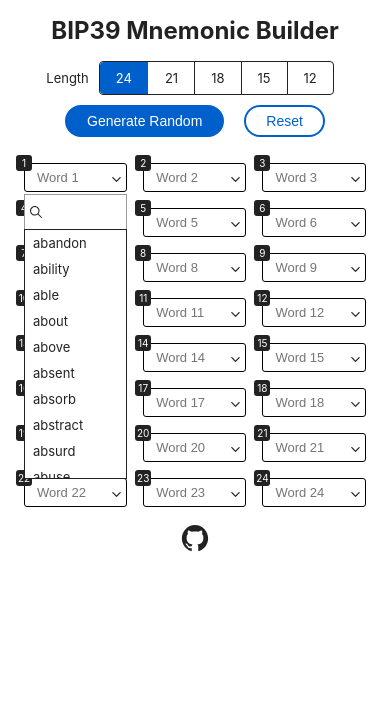
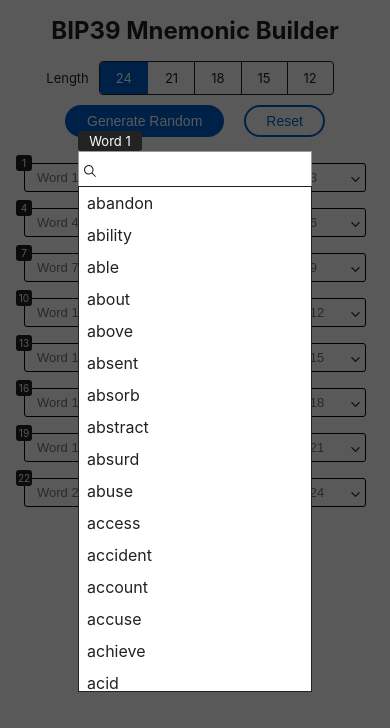
Before and after one commit to mikeygee/bip39, a Gatsby site: page / in a window 390 px wide. Both pictures are taken after a click on the icon 116 px from the left and 179 px from the top of the page. Built offline with nearby package versions, Linux system fonts and the light colour scheme; Gatsby itself is replaced by a stand-in of ours.

Commit message:
overlay ui for phones

```diff
--- a/src/components/WordSelector.js
+++ b/src/components/WordSelector.js
@@ -22,6 +22,9 @@ const Container = styled.div`
             &.selected {
                 color: ${colors.textSelected};
                 background-color: ${colors.bgSelected};
+            }
+            @media (${breakpoints.phone}) {
+                font-size: 16px;
             }
         }
     }
@@ -77,6 +80,35 @@ const OptionsContainer = styled.div`
     margin-top: 2px;
 `;
 
+const OptionsOverlay = styled.div`
+    position: fixed;
+    top: 0;
+    bottom: 0;
+    left: 0;
+    right: 0;
+    z-index: 2;
+    background-color: ${colors.bgOverlay};
+    display: flex;
+    align-items: center;
+    justify-content: center;
+    > div {
+        position: relative;
+        width: 60%;
+    }
+`;
+
+const OverlayLabel = styled.label`
+    position: absolute;
+    top: -20px;
+    display: block;
+    background-color: ${colors.bgInverse};
+    color: ${colors.textInverse};
+    padding: 2px;
+    border-radius: 3px;
+    width: 60px;
+    text-align: center;
+`;
+
 const SearchInput = styled.input`
     display: block;
     outline: none;
@@ -90,7 +122,6 @@ const SearchInput = styled.input`
     -webkit-appearance: none;
     @media (${breakpoints.tablet}) {
         font-size: 16px;
-        padding: 8px 20px;
     }
 `; // prevent input zoom on iPhone
 
@@ -100,7 +131,7 @@ const SearchIcon = styled(IoIosSearch)`
     left: 4px;
     font-size: 16px;
     @media (${breakpoints.tablet}) {
-        top: 10px;
+        top: 12px;
     }
 `;
 
@@ -113,6 +144,8 @@ const SearchClearIcon = styled(IoIosCloseCircle)`
     font-size: 16px;
     cursor: pointer;
 `;
+
+const isSmallScreen = () => window.innerWidth < 420;
 
 class WordOption extends React.Component {
     handleClick = () => {
@@ -150,6 +183,7 @@ class WordSelector extends React.Component {
         this.listRef = React.createRef();
         this.selectRef = React.createRef();
         this.searchRef = React.createRef();
+        this.optionsRef = React.createRef();
         this.state = {
             options: props.wordList,
             search: '',
@@ -182,6 +216,12 @@ class WordSelector extends React.Component {
         }
     };
 
+    handleOptionsClick = e => {
+        if (isSmallScreen() && !this.optionsRef.current.contains(e.target)) {
+            this.hideOptions();
+        }
+    };
+
     showOptions = e => {
         const { word, wordList } = this.props;
         this.setState(
@@ -205,7 +245,9 @@ class WordSelector extends React.Component {
     scrollToSelection = () => {
         const { options } = this.state;
         const { word } = this.props;
+        if (!isSmallScreen()) {
             this.searchRef.current.focus();
+        }
         if (word) {
             const index = options.indexOf(word);
             this.listRef.current.scrollToItem(index, 'center');
@@ -339,6 +381,15 @@ class WordSelector extends React.Component {
         const { options, search, showOptions } = this.state;
         const { index, indexDisplay, word } = this.props;
         const inputName = `word${index}`;
+        const isOverlay = isSmallScreen();
+        const Options = isOverlay ? OptionsOverlay : OptionsContainer;
+        const listHeight = isOverlay ? window.innerHeight * 0.6 : 250;
+        const itemHeight = isOverlay ? 32 : 26;
+        const offsetStyle = isOverlay
+            ? {
+                  marginTop: listHeight * -1,
+              }
+            : null;
 
         return (
             <Container ref={this.containerRef}>
@@ -358,7 +409,11 @@ class WordSelector extends React.Component {
                 </WordIndexLabel>
                 <SelectOpenIcon onClick={this.handleClick} />
                 {showOptions ? (
-                    <OptionsContainer>
+                    <Options onClick={this.handleOptionsClick}>
+                        <div ref={this.optionsRef} style={offsetStyle}>
+                            {isOverlay ? (
+                                <OverlayLabel>Word {indexDisplay}</OverlayLabel>
+                            ) : null}
                             <SearchInput
                                 ref={this.searchRef}
                                 type="text"
@@ -368,14 +423,16 @@ class WordSelector extends React.Component {
                             />
                             <SearchIcon />
                             {search !== '' ? (
-                            <SearchClearIcon onClick={this.handleClearSearch} />
+                                <SearchClearIcon
+                                    onClick={this.handleClearSearch}
+                                />
                             ) : null}
                             <List
                                 ref={this.listRef}
                                 itemData={options}
                                 itemCount={options.length}
-                            itemSize={26}
-                            height={250}
+                                itemSize={itemHeight}
+                                height={listHeight}
                                 width="100%"
                                 innerElementType="ul"
                                 style={{
@@ -388,7 +445,8 @@ class WordSelector extends React.Component {
                             >
                                 {this.renderWordOption}
                             </List>
-                    </OptionsContainer>
+                        </div>
+                    </Options>
                 ) : null}
             </Container>
         );
--- a/src/pages/index.js
+++ b/src/pages/index.js
@@ -147,6 +147,9 @@ const DetailsContainer = styled.div`
         border-radius: 3px;
         margin: 4px 0;
         font-size: 16px;
+    }
+    @media (${breakpoints.phone}) {
+        margin: 8px;
     }
 `;
 
@@ -423,7 +426,11 @@ class App extends React.Component {
                     </DetailsContainer>
                 ) : null}
                 <CenteredRow>
-                    <a href="https://github.com/mikeygee/bip39" target="_blank" rel="noopener noreferrer">
+                    <a
+                        href="https://github.com/mikeygee/bip39"
+                        target="_blank"
+                        rel="noopener noreferrer"
+                    >
                         <GithubLink size={30} />
                     </a>
                 </CenteredRow>
--- a/src/styles.js
+++ b/src/styles.js
@@ -4,6 +4,7 @@ const grayLight = '#eee';
 const grayMedium = '#999';
 const grayDark = '#222';
 const white = '#fff';
+const dimmed = 'rgba(0, 0, 0, 0.65)';
 
 export const colors = {
     bgPrimary: white,
@@ -12,6 +13,7 @@ export const colors = {
     bgSelected: blue,
     bgInverse: grayDark,
     bgHover: grayLight,
+    bgOverlay: dimmed,
     textPrimary: grayDark,
     textSecondary: grayMedium,
     textAccent: white,
@@ -20,6 +22,6 @@ export const colors = {
 };
 
 export const breakpoints = {
-    phone: 'max-width: 400px',
+    phone: 'max-width: 420px',
     tablet: 'max-width: 800px',
 };
```
Lines whose indentation alone changed are shown as unchanged.
